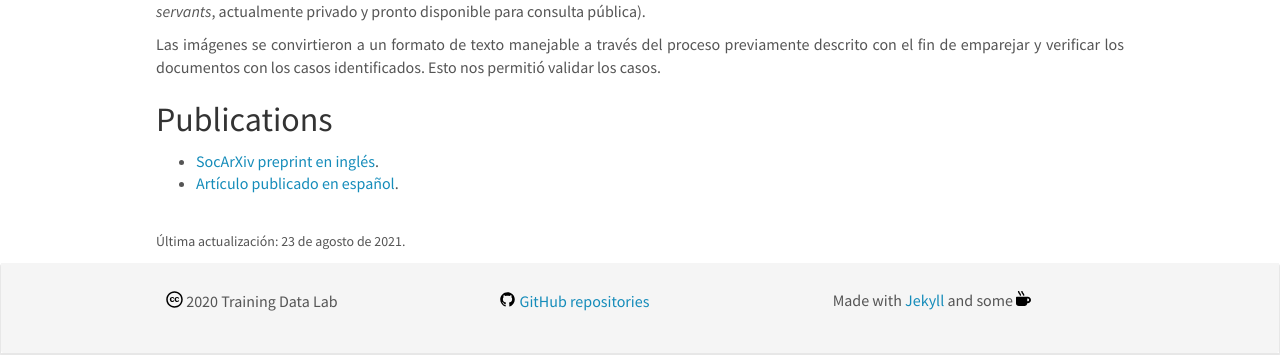
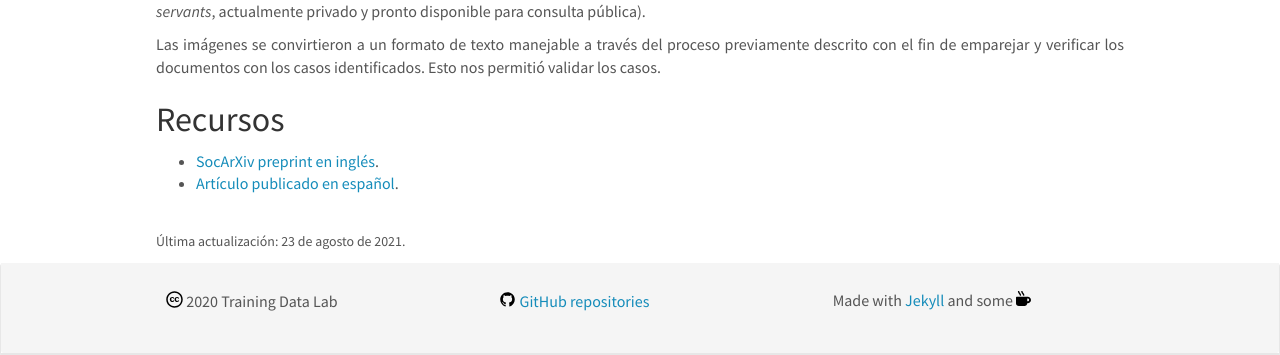
Before and after one commit to training-datalab/old-training-datalab.com, a Jekyll site: the page built from _pages/data-mining-civil-spanish.md, in a window 1280 px wide and 977 px high. Shown: the part 598-953 px from the top of the window. Built offline with Jekyll 4.4.1, drawn with Linux system fonts in a browser that asks for light colours; nearby versions of some CDN libraries.

Commit message:
Update data-mining-civil-spanish.md

```diff
--- a/_pages/data-mining-civil-spanish.md
+++ b/_pages/data-mining-civil-spanish.md
@@ -27,7 +27,7 @@ y pronto disponible para consulta pública).</p>
 
 <p align="justify">Las imágenes se convirtieron a un formato de texto manejable a través del proceso previamente descrito con el fin de emparejar y verificar los documentos con los casos identificados. Esto nos permitió validar los casos.</p>
 
-## Publications
+## Recursos
 
 <ul>
 <li><a href="https://doi.org/10.31235/osf.io/vshcz" target="_blank">SocArXiv preprint en inglés</a>.</li>
```
